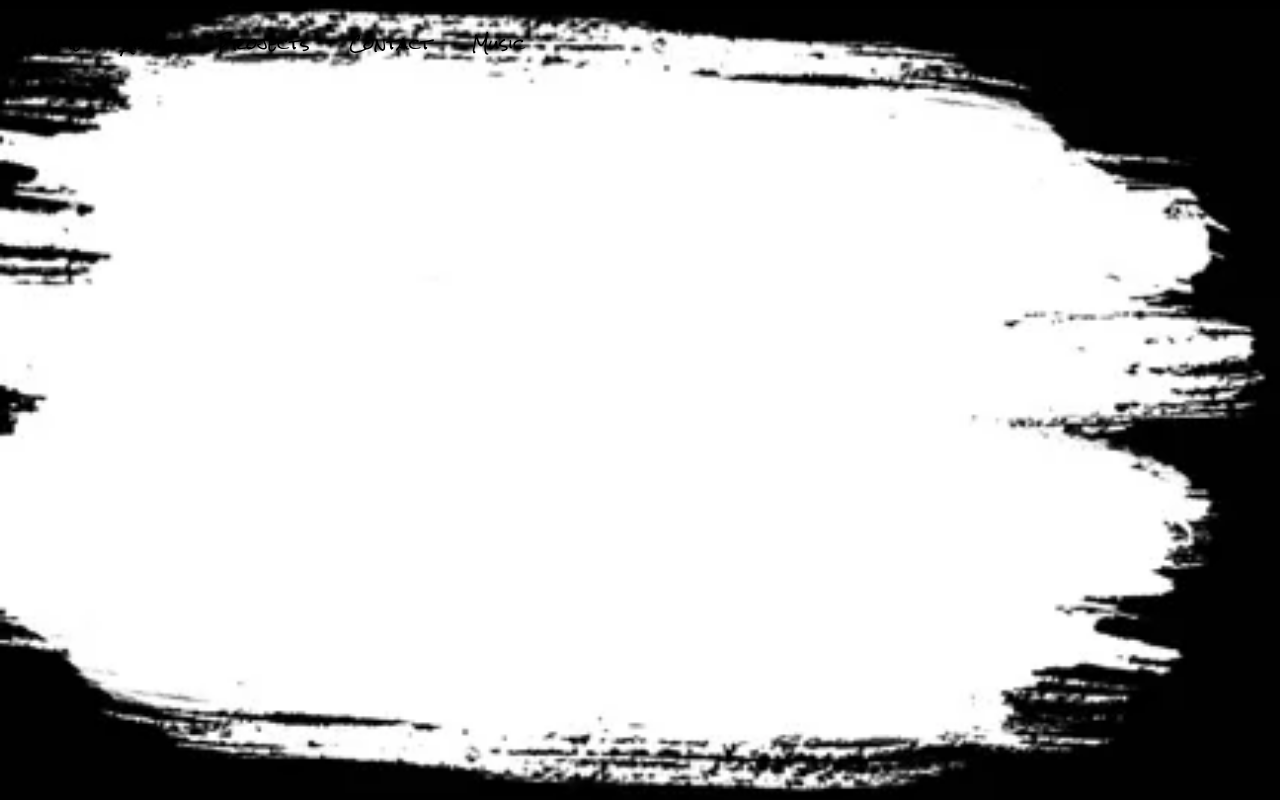
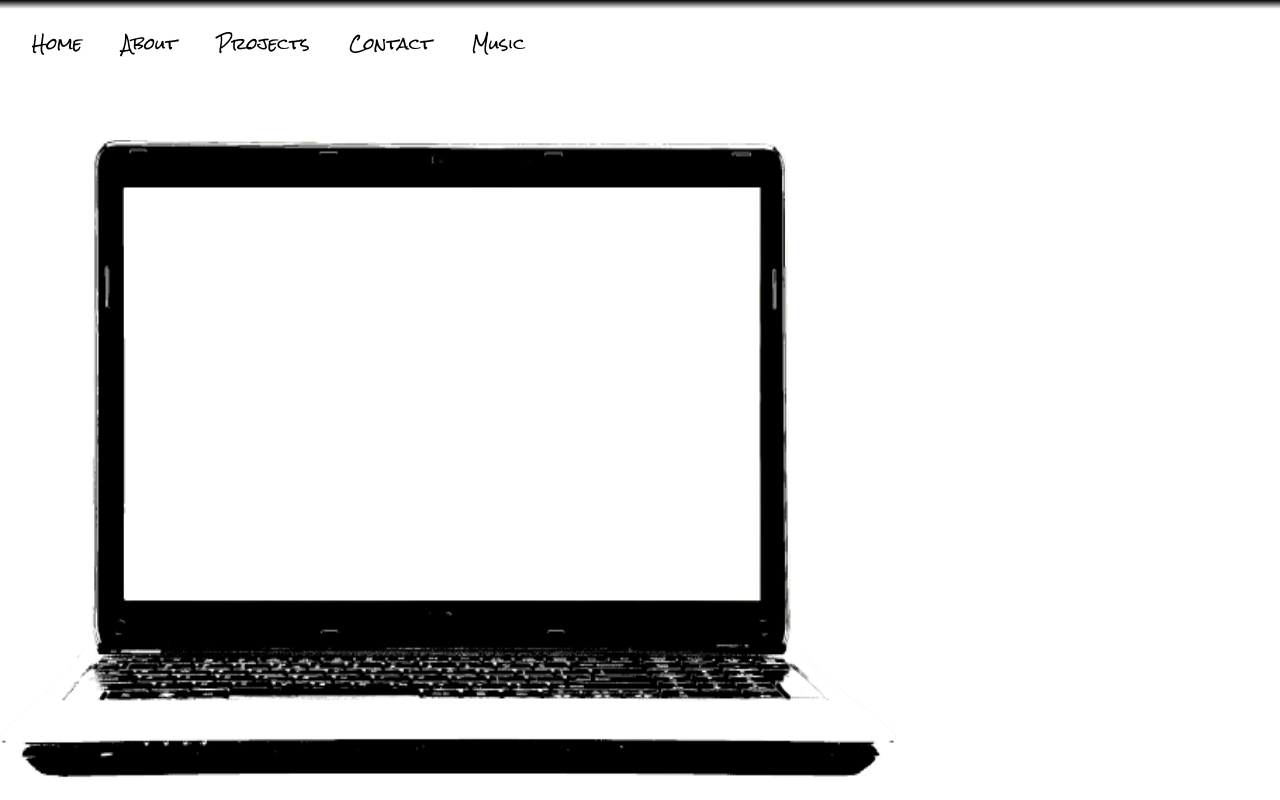
Before and after one commit to SeanLaTour/Official-Portfolio, a Gatsby site: page /projects in a window 1280 px wide. Built offline with nearby package versions, Linux system fonts and the light colour scheme; Gatsby itself is replaced by a stand-in of ours; a web font is replaced by a local one.

Commit message:
working on projects page

```diff
--- a/src/components/projects/projects.tsx
+++ b/src/components/projects/projects.tsx
@@ -1,7 +1,7 @@
-import BackgroundImage from "../../images/paintstrokebackground.webp";
+import BackgroundImage from "../../images/laptop.png";
 import { Box } from "@chakra-ui/react";
 import React from "react";
-import PaintSplashImage from "../../images/paintspray.png";
+import LaptopImage from "../../images/laptop.png";
 import {
   PortfolioTextSubTitle,
   PortfolioTextTitle,
@@ -12,8 +12,8 @@ const Projects: React.FC = (props) => {
     <Box
       backgroundImage={BackgroundImage}
       backgroundRepeat="no-repeat"
-      backgroundPosition="right"
-      backgroundSize="auto 100%"
+      backgroundPosition="left bottom 20px"
+      backgroundSize="70% 80%"
       height="100vh"
       paddingTop="6rem"
       paddingLeft="2rem"
```
Also changed, not shown: src/images/laptop.png (added).
